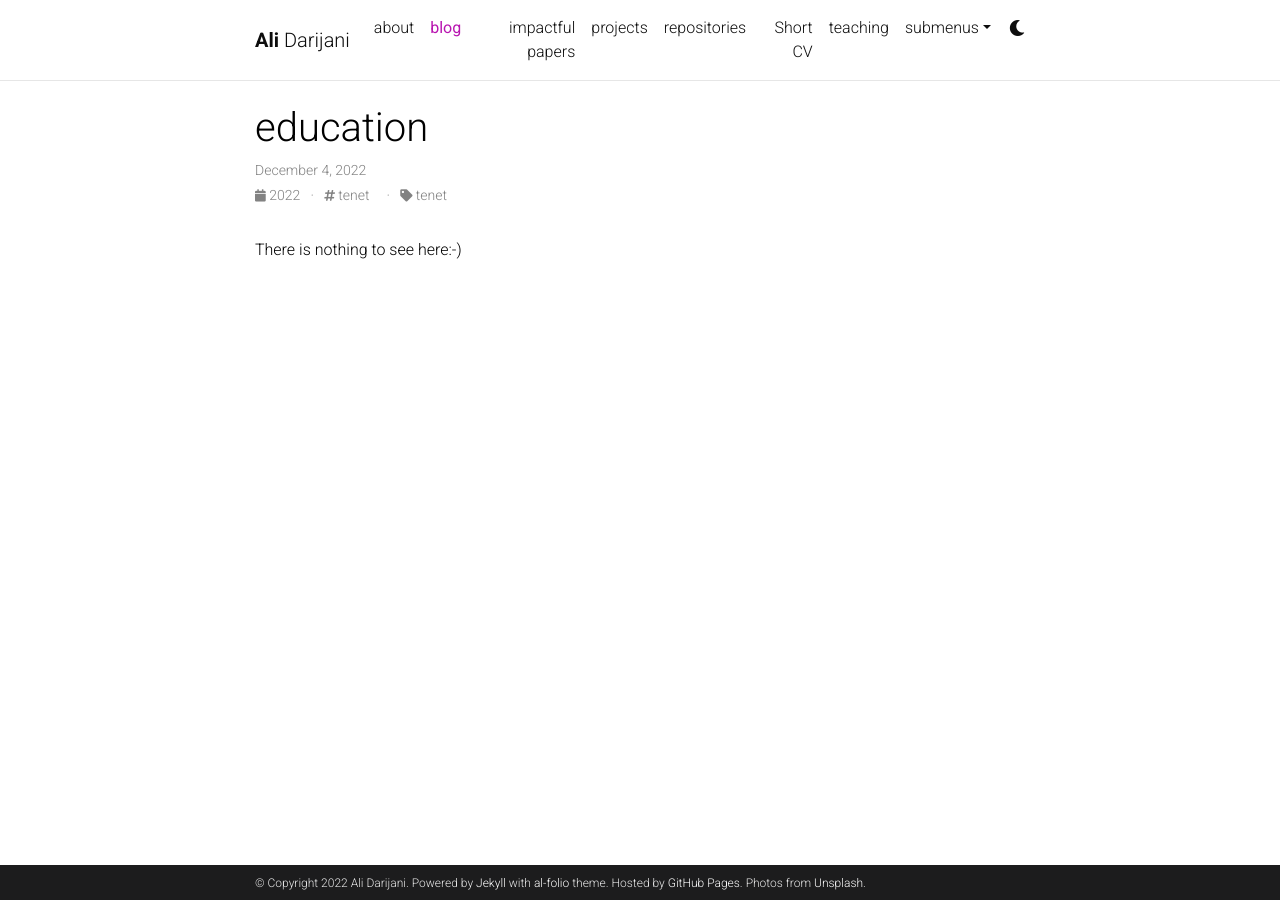
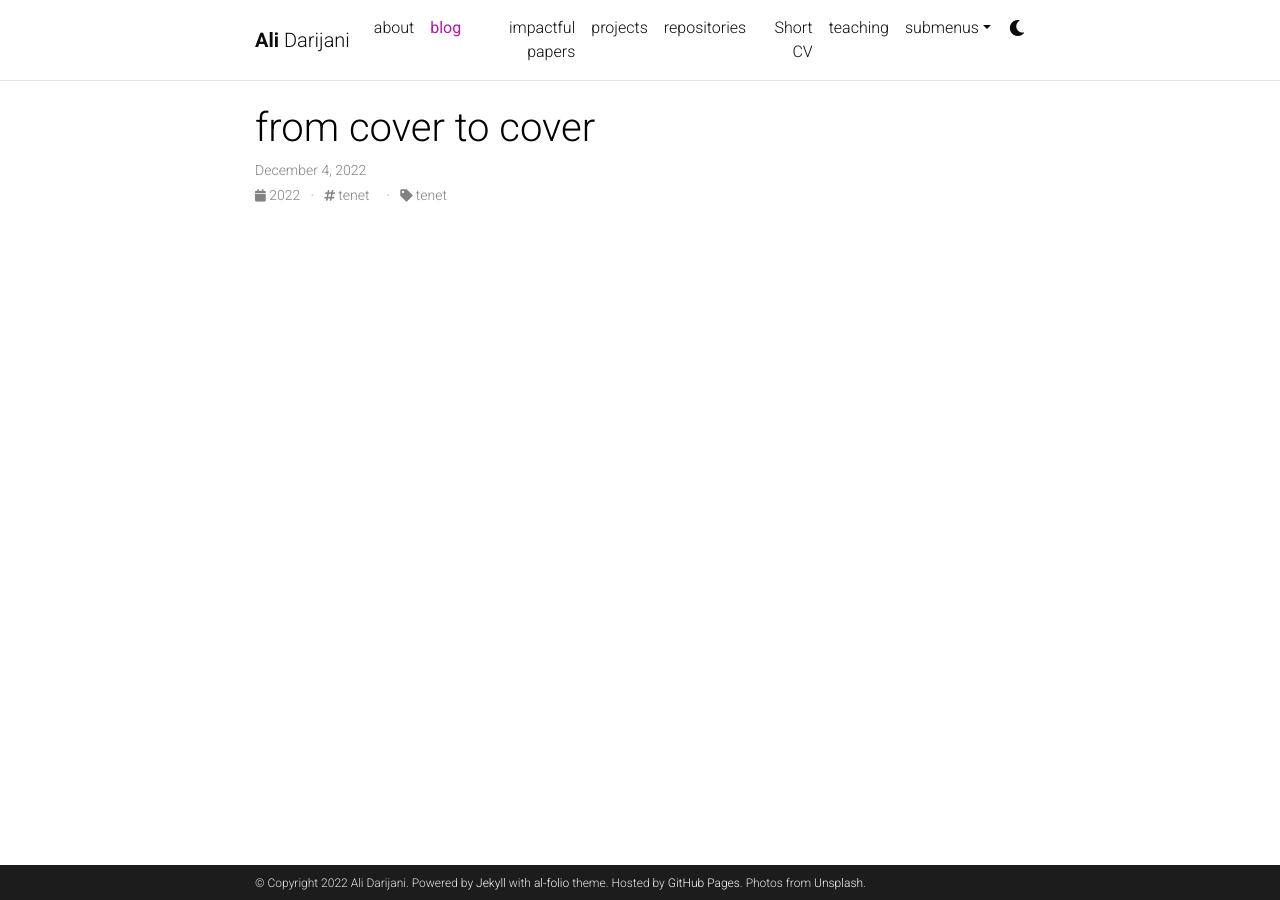
Before and after one commit to adarijani/adarijani.github.io_archived, a Jekyll site: the page built from _posts/2022-12-04-from cover to cover.md, in a window 1280 px wide. Built offline with Jekyll 4.4.1, drawn with Linux system fonts in a browser that asks for light colours; comment, search, counter and statistics services are not loaded; a style sheet for code colours, icons or effects is not loaded.

Commit message:
Update and rename 2022-12-04-education.md to 2022-12-04-from cover to cover.md

```diff
--- a/_posts/2022-12-04-education.md
+++ b/_posts/2022-12-04-from cover to cover.md
@@ -1,10 +1,8 @@
 ---
 layout: post
-title: education
+title: from cover to cover
 date: 2022-12-04 15:00:00
-description: education
+description: from cover to cover
 tags: tenet
 categories: tenet
 ---
-
-There is nothing to see here:-)
```
